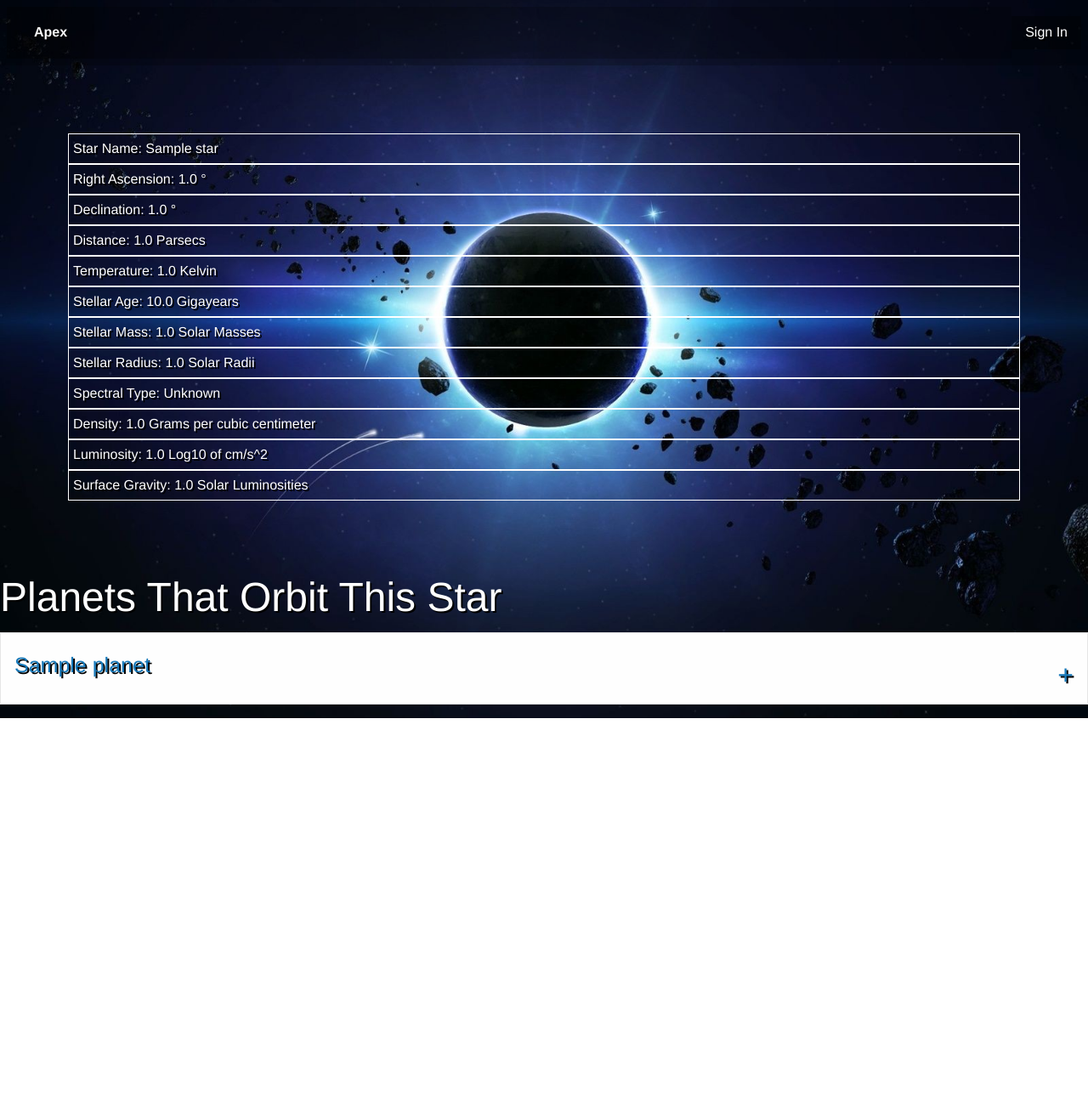
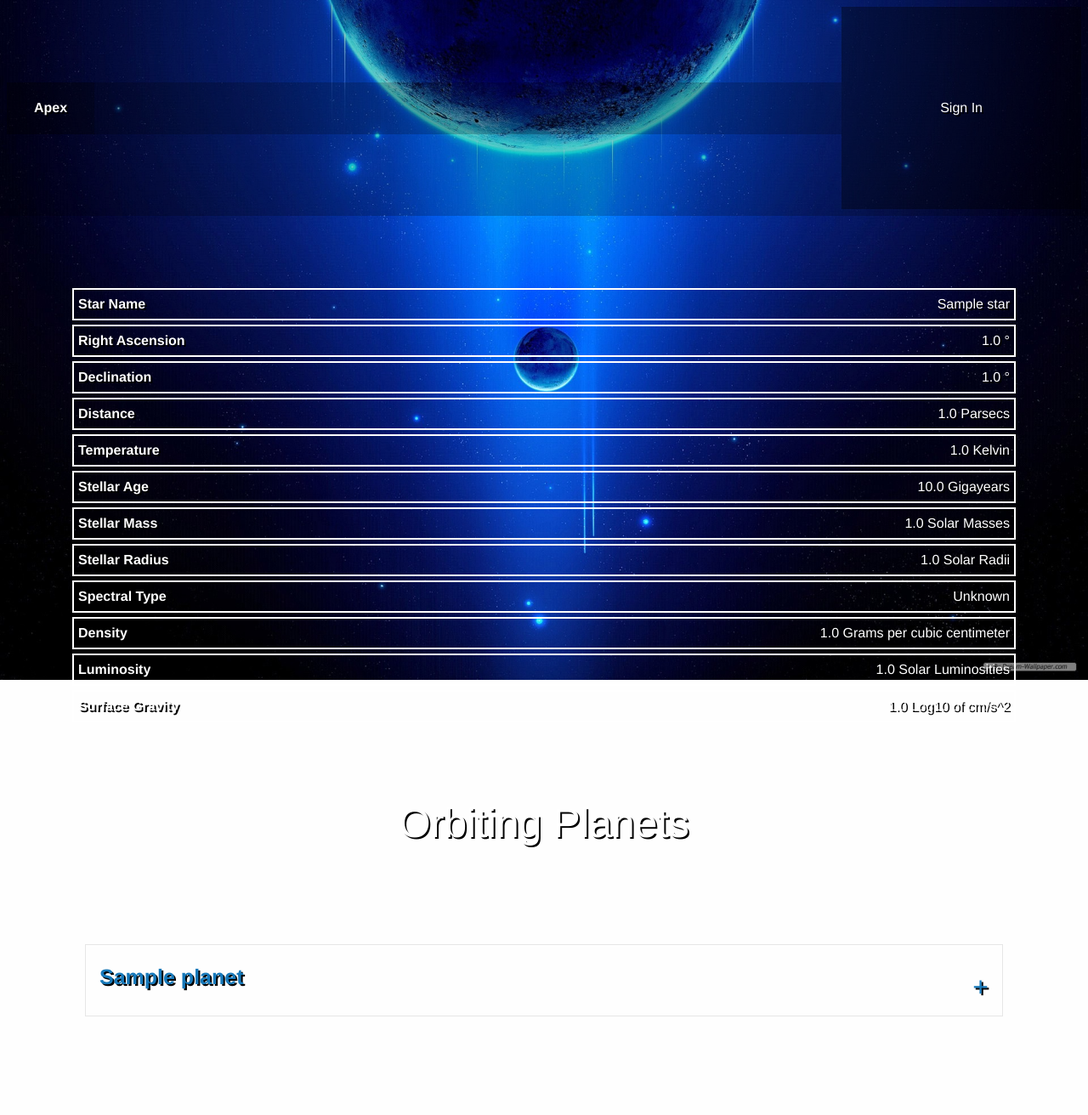
Before and after one commit to fletch-mkii/apex, a Rails app: page /stars/1 in a window 1280 px wide. Shown: the whole page at 85% size. Before the commit the page ends 845 px from the top, so only its background shows below. Run offline with Rails 7, Linux system fonts and the light colour scheme; tables that the repository leaves empty hold one stand-in row (values such as "Sample post"); style sheets or scripts are compiled from the project's sources; parts of the project's set-up code (start-up, migrations or seed data) failed here and were passed over; some libraries are stand-ins or nearby versions.

Commit message:
styling done...?

```diff
--- a/app/assets/javascripts/description_box.js
+++ b/app/assets/javascripts/description_box.js
@@ -1,26 +1,21 @@
-$(function() {
-  $(".star-attribute").click(function() {
-    var this_description = $($.find(".description." + $(this).attr("class").split(" ")[1]))
-    var all_other_descriptions = $($.find(".description")).not("." + this_description.attr("class").split(" ")[0])
+var showDescriptions = function(descType) {
+  $(descType).click(function() {
+    var this_description = $($.find(".description." + $(this).attr("class").split(" ")[1]));
+    var all_other_descriptions = $($.find(".description")).not("." + this_description.attr("class").split(" ")[0]);
+    var this_attribute = $($.find("." + $(this).attr("class").split(" ")[1])).not(".description");
+    var all_other_attributes = $($.find(descType)).not("." + this_description.attr("class").split(" ")[0]);
 
     all_other_descriptions.hide();
     this_description.toggle();
-
+    this_attribute.toggleClass("selected");
+    all_other_attributes.removeClass("selected")
   });
-});
+};
 
 $(function() {
-  $(".attribute").click(function() {
-    var this_description = $($.find(".description." + $(this).attr("class").split(" ")[1]))
-    var all_other_descriptions = $($.find(".description")).not("." + this_description.attr("class").split(" ")[0])
-    debugger;
+  showDescriptions(".star-attribute")
+  showDescriptions(".attribute")
 
-    all_other_descriptions.hide();
-    this_description.toggle();
-  });
-});
-
-$(function() {
   $(".transit").click(function() {
     $(this).parent().find(".description").hide();
     $(this).parent().find(".transit-desc").toggle();
--- a/app/assets/stylesheets/_settings.scss
+++ b/app/assets/stylesheets/_settings.scss
@@ -59,7 +59,8 @@
 $white: #fefefe;
 $body-background: $white;
 $body-font-color: $black;
-$body-font-family: 'Helvetica Neue', Helvetica, Roboto, Arial, sans-serif;
+
+$body-font-family: 'Candal', sans-serif;
 $body-antialiased: true;
 $global-margin: 1rem;
 $global-padding: 1rem;
@@ -189,7 +190,7 @@
 $accordion-background: rgba(0, 0, 0, 0.0);
 $accordion-plusminus: true;
 $accordion-item-color: foreground($accordion-background, $white);
-$accordion-item-background-hover: rgba(255, 255, 255, 0.3);
+$accordion-item-background-hover: rgba(100, 0, 200, 0.5);
 $accordion-item-padding: 1.25rem 1rem;
 $accordion-content-background: rgba(0, 0, 0, 0.0);
 $accordion-content-border: rgba(0, 0, 0, 0.0);
@@ -199,7 +200,7 @@
 // 8. Accordion Menu
 // -----------------
 
-$accordionmenu-arrows: true;
+$accordionmenu-arrows: false;
 $accordionmenu-arrow-color: $primary-color;
 
 // 9. Badge
--- a/app/assets/stylesheets/application.scss
+++ b/app/assets/stylesheets/application.scss
@@ -30,19 +30,19 @@
 }
 
 .success.button {
-  background-color: rgba(0, 120, 200, 0.3);
+  background-color: rgba(0, 100, 255, 0.3);
 
   &:hover {
     color: black;
-    background-color: rgba(0, 255, 200, 0.8);
+    background-color: rgba(150, 0, 255, 0.8);
   }
 }
 
 .alert.button {
-  background-color: rgba(200, 0, 200, 0.3);
+  background-color: rgba(255, 0, 100, 0.3);
 
   &:hover {
     color: black;
-    background-color: rgba(250, 0, 200, 0.8);
+    background-color: rgba(255, 0, 150, 0.8);
   }
 }
--- a/app/assets/stylesheets/description_box.scss
+++ b/app/assets/stylesheets/description_box.scss
@@ -1,13 +1,33 @@
+
 .attribute {
-    border: 1px solid;
+    border: 2px solid;
     padding:5px;
+    margin:5px;
+
+    &:hover {
+      background-color: rgba(150, 0, 255, 0.6);
+    }
 }
 
 .star-attribute {
-    border: 1px solid;
+    border: 2px solid;
     padding:5px;
+    margin:5px;
+
+    &:hover {
+      background-color: rgba(150, 0, 255, 0.6);
+    }
 }
 .description {
     display:none;
     text-shadow: 2px 2px #000000;
 }
+
+.selected {
+  background-color: rgba(100, 0, 255, 0.6);
+}
+
+.text-right {
+  float:right;
+  position:inherit;
+}
--- a/app/assets/stylesheets/foundation_and_overrides.scss
+++ b/app/assets/stylesheets/foundation_and_overrides.scss
@@ -2,6 +2,8 @@
 
 @import 'settings';
 @import 'foundation';
+@import url(https://fonts.googleapis.com/css?family=Candal|Passion+One);
+
 
 // If you'd like to include motion-ui, you need to install the motion-ui sass package.
 //
--- a/app/assets/stylesheets/star_show_styling.scss
+++ b/app/assets/stylesheets/star_show_styling.scss
@@ -1,5 +1,5 @@
 .accordion {
-  color: #fefefe;
+  color: white;
 }
 
 .accordion-title {
@@ -11,9 +11,10 @@
 }
 
 li {
-    list-style-type: none;
+  padding: 100;
+  list-style-type: none;
 }
 
-h1 {
+.planet-header {
   color: white !important;
 }
--- a/app/models/user.rb
+++ b/app/models/user.rb
@@ -33,11 +33,7 @@
   validates :username, presence: true, uniqueness: true
 
   def set_location(ip)
-    #real code to be implemented in production
     response = HTTPClient.new.get("http://freegeoip.net/json/#{ip}")
-    #test code because localhost ip doesn't mesh with api
-    #use geocoder gem instead of freegeoip, might solve issue in development.
-    # response = HTTPClient.new.get("http://freegeoip.net/json/50.241.127.209")
     json_response = JSON.parse(response.body)
 
     self.latitude = json_response["latitude"]
--- a/app/views/layouts/application.html.erb
+++ b/app/views/layouts/application.html.erb
@@ -8,10 +8,11 @@
     <%= stylesheet_link_tag    "application" %>
     <%= javascript_include_tag "application", 'data-turbolinks-track' => true %>
     <%= csrf_meta_tags %>
+
   </head>
 
   <body>
-    <img src="/assets/blue-eclipse.jpg" class="float-center background-image"/>
+    <img src="/assets/doubleplanet.jpg" class="float-center background-image"/>
     <%= render "layouts/top_bar" %>
     <div class="row">
       <%= render "layouts/flash" %>
--- a/app/views/stars/show.html.erb
+++ b/app/views/stars/show.html.erb
@@ -3,20 +3,20 @@
     <div class="overlay small-centered small-12 columns">
       <%counter = 0%>
       <div class="row all-attributes text-left">
-        <div class="small-4 columns">
+        <div class="large-5 columns animated fadeInLeft">
         <%@star.attributes.each do |attribute,value|%>
           <%next if attribute == "id"%>
               <li class="<%= 'star-attribute ' + attribute.titleize.delete(' ').downcase %>" >
               <%unless value.nil? || value == 0.0%>
-                <%=attribute.titleize + ": #{value} " + @star_units[counter]%>
+                <strong><%=attribute.titleize%></strong><div class="text-right"><%= "#{value} " + @star_units[counter]%></div>
               <%else%>
-                <%=attribute.titleize + ": Unknown"%>
+                <strong><%=attribute.titleize%></strong><div class="text-right">Unknown</div>
               <%end%>
               </li>
           <%counter += 1%>
         <%end%>
         </div>
-        <div class="small-4 columns">
+        <div class="large-6 columns">
           <% Star::ATTRIBUTE_INFO.each do |key,value| %>
             <div class="<%= key.to_s + ' description animated zoomIn' %>">
               <%= value %>
@@ -25,40 +25,44 @@
         </div>
       </div>
     </div>
+    <div class="row planet-header">
+      <div class="text-center small-12 columns">
         <h1>
-    Planets That Orbit This Star
+          Orbiting Planets
         </h1>
-  <ul class="row overlay-container accordion" data-accordion role="tablist" data-multi-expand="true" data-allow-all-closed="true">
+      </div>
+    </div>
+    <ul class="row overlay-container small-centered accordion" data-accordion role="tablist" data-multi-expand="true" data-allow-all-closed="true">
       <% @planets.each do |planet| %>
         <li class="accordion-navigation text-left">
-        <a href=<%="#panel#{planet.id}"%> role="tab" class="accordion-title text-left" id=<%="panel#{planet.id}-heading"%> aria-controls=<%="panel#{planet.id}"%>><h4><%= planet.planet_name %></h4></a>
+          <a href=<%="#panel#{planet.id}"%> role="tab" class="accordion-title text-left" id=<%="panel#{planet.id}-heading"%> aria-controls=<%="panel#{planet.id}"%>><h4><strong><%= planet.planet_name %></strong></h4></a>
           <div id=<%="panel#{planet.id}"%> class="accordion-content" role="tabpanel" data-tab-content aria-labelledby=<%="panel#{planet.id}"%>>
-          <h5 class="transit text-center"><strong><%= planet.transits? %></strong></h5>
+            <h5 class="transit text-center animated fadeInDown"><strong><%= planet.transits? %></strong></h5>
             <div class="row all-attributes text-left">
-            <div class="small-4 columns">
+              <div class="large-5 columns animated fadeInLeft">
                 <ul>
                 <%counter = 0%>
                 <%planet.attributes.each do |attribute,value|%>
                     <%next if attribute == "id" || attribute == "star_id" || attribute == "planet_name" || attribute == "transits"%>
                     <li class="<%= 'attribute planet' + attribute.titleize.delete(' ').downcase %>" >
                     <%unless value.nil? || value == 0.0%>
-                    <%=attribute.titleize + ": #{value} " + @planet_units[counter]%>
+                      <strong><%=attribute.titleize%></strong><div class="text-right"><%= "#{value} " + @planet_units[counter]%></div>
                     <%else%>
-                    <%=attribute.titleize + ": Unknown"%>
+                      <strong><%=attribute.titleize%></strong><div class="text-right">Unknown</div>
                     <%end%>
                     </li>
                     <%counter += 1%>
                 <%end%>
                 </ul>
               </div>
-            <div class="small-8 columns">
+              <div class="large-7 columns">
                 <% Planet::ATTRIBUTE_INFO.each do |key,value| %>
                   <div class="<%= key.to_s + ' description animated zoomIn' %>">
                     <%= value %>
                   </div>
                 <%end%>
               </div>
-            <div class="small-8 columns description transit-desc animated slideInDown">
+              <div class="large-7 columns description transit-desc animated slideInDown">
                 Transit info yaaaaaaaayyyyy!!!!!!!
               </div>
             </div>
@@ -67,3 +71,4 @@
       <% end %>
     </ul>
   </div>
+</div>
--- a/app/views/users/show.html.erb
+++ b/app/views/users/show.html.erb
@@ -1,3 +1,4 @@
+<img src="/assets/purple-galaxy.jpg" class="float-center background-image"/>
 <div class="row text-center">
   <h1 class="title"><%= @user.username + "'s"%></h1>
   <h3 class="title">Star Collection</h3>
```
Also changed, not shown: app/models/star.rb (+2 -6 lines), app/assets/images/blue-star.jpg (added), app/assets/images/doubleplanet.jpg (added), app/assets/images/many-stars.jpg (added), app/assets/images/purple-galaxy.jpg (added). Lines whose indentation alone changed are shown as unchanged.
